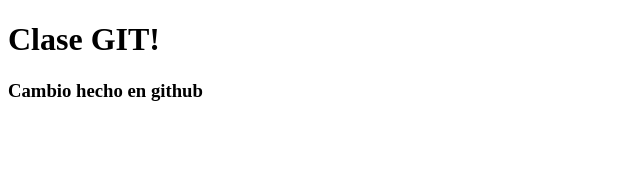
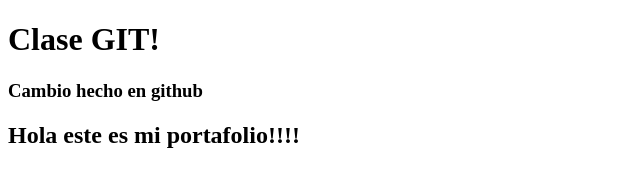
Before and after one commit to 4GeeksAcademy/josecaro02_pt-47_git-class, a plain HTML site: page index.html in a window 1280 px wide. Shown: the whole page, without its empty margins (0-640 px from the left). Drawn offline with Linux system fonts and the light colour scheme.

Commit message:
[Add my portfolio section and explanation] index.html: add my porfolio section explanation.txt: some useful commands to use in git

```diff
--- a/index.html
+++ b/index.html
@@ -8,5 +8,8 @@
 <body>
     <h1>Clase GIT!</h1>
     <h3>Cambio hecho en github</h3>
+    <div class="portfolio">
+        <h2>Hola este es mi portafolio!!!!</h2>
+    </div>
 </body>
 </html>
```
Also changed, not shown: explanation.txt (added).
